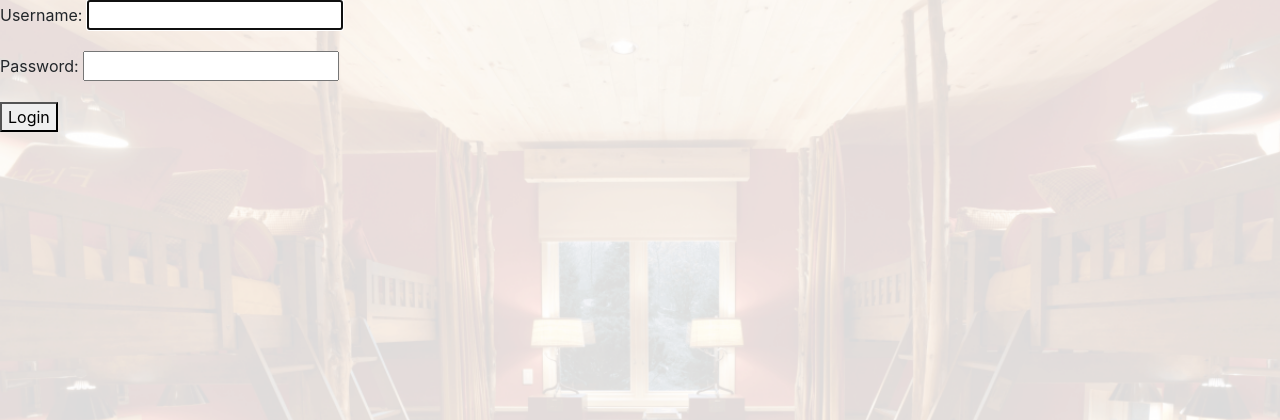
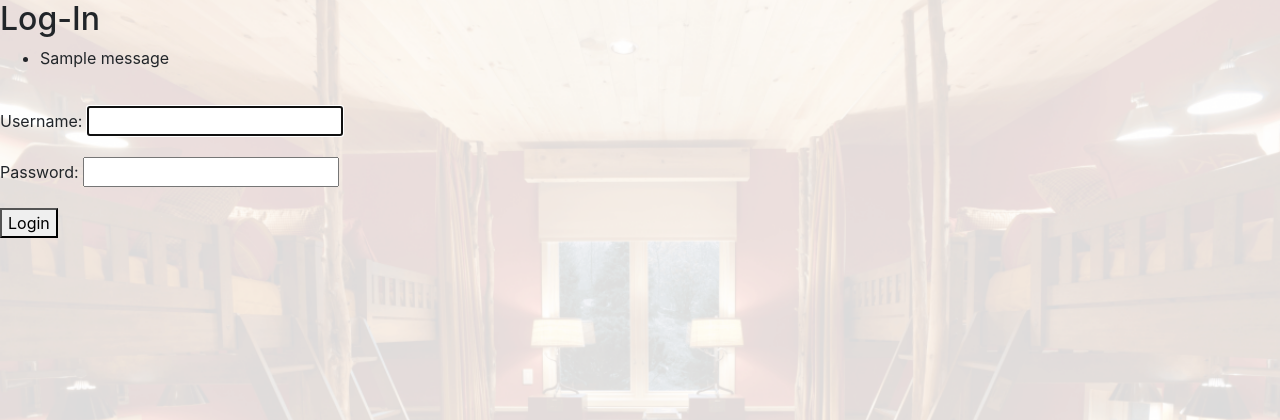
Before and after one commit to VietBachDo/ratemydorm, a Django app: page /accounts/login/ in a window 1280 px wide. Shown: the part 72-492 px from the top of the page. Run offline with Django 3.2, Linux system fonts and the light colour scheme; tables that the repository leaves empty hold one stand-in row (values such as "Sample post"); one stand-in notice (Sample message) is shown; some libraries are stand-ins or nearby versions.

Commit message:
testing messages

```diff
--- a/RateMyDormProject/WebApp/templates/registration/login.html
+++ b/RateMyDormProject/WebApp/templates/registration/login.html
@@ -1,9 +1,18 @@
 {% extends 'WebApp/header.html' %}
 
 {% block content %}
-  <form method="post">
-    {% csrf_token %}
-    {{ form.as_p }}
-    <button type="submit">Login</button>
-  </form>
+	<h2>Log-In</h2>
+	{% if messages %}
+		<ul class="messages">
+    		{% for message in messages %}
+    			<li{% if message.tags %} class="{{ message.tags }}"{% endif %}>{{ message }}</li>
+    		{% endfor %}
+		</ul>
+	{% endif %}
+
+  	<form method="post">
+    	{% csrf_token %}
+    	{{ form.as_p }}
+    	<button type="submit">Login</button>
+  	</form>
 {% endblock %}
--- a/RateMyDormProject/WebApp/views.py
+++ b/RateMyDormProject/WebApp/views.py
@@ -5,6 +5,7 @@ from .models import College, Dorm, Review
 from django.contrib.auth.forms import UserCreationForm
 from django.urls import reverse_lazy
 from django.views import generic
+from django.contrib.messages.views import SuccessMessageMixin
 import xlrd
 import calendar;
 import time;
@@ -99,10 +100,11 @@ def addDorms(request):
 
 	return render(request, 'WebApp/schoolList.html')
 
-class SignUp(generic.CreateView):
+class SignUp(SuccessMessageMixin, generic.CreateView):
     form_class = UserCreationForm
     success_url = reverse_lazy('login')
     template_name = 'WebApp/signup.html'
+    success_message = "%(username)s was created successfully"
 
 
 class addReview(CreateView):
```
Also changed, not shown: RateMyDormProject/db.sqlite3.
